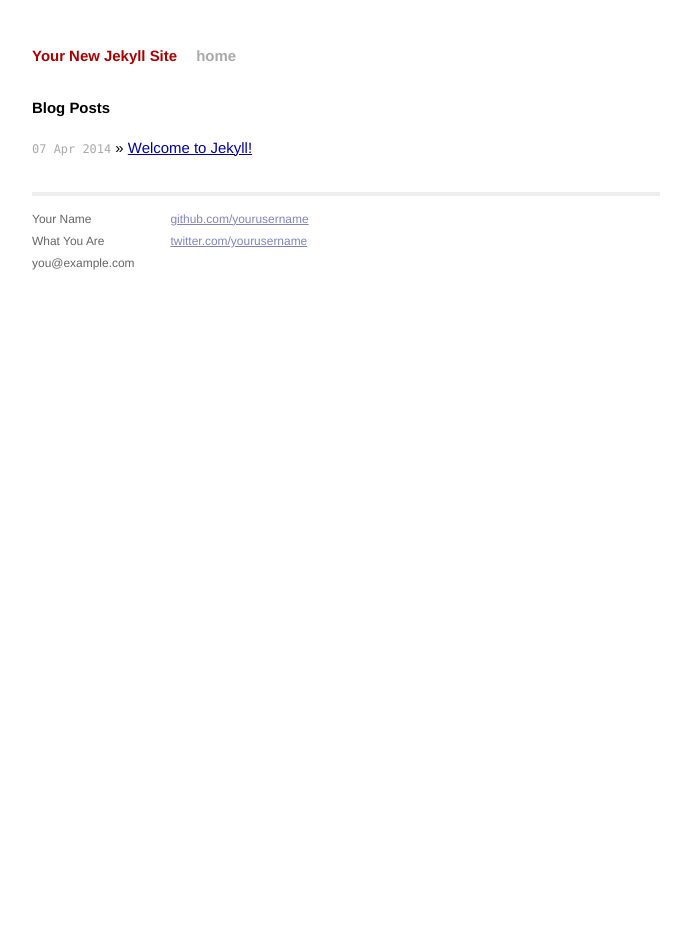
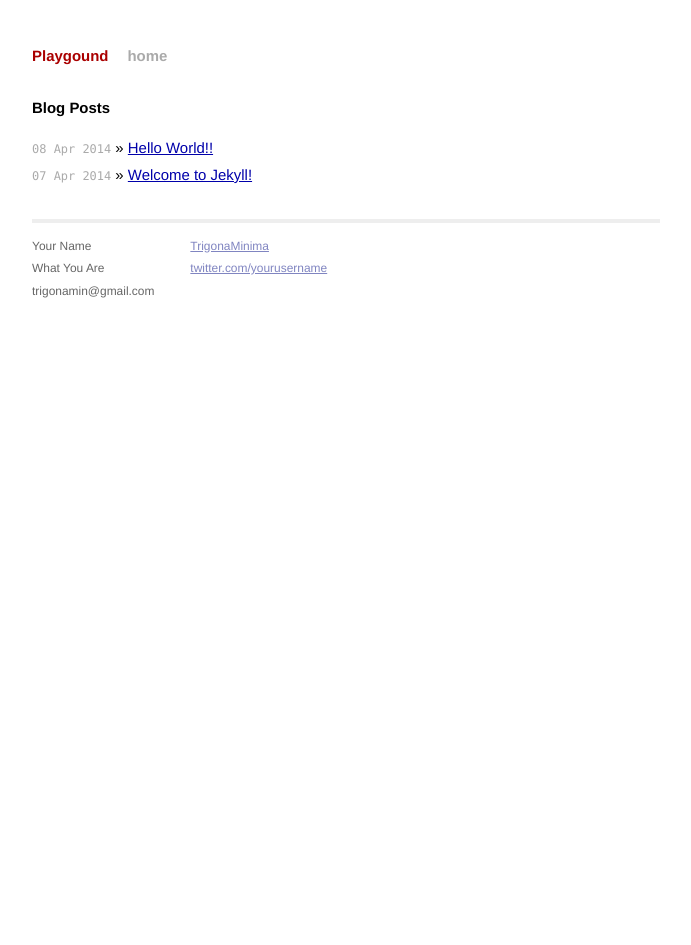
Before and after one commit to TrigonaMinima/TrigonaMinima.github.io, a Jekyll site: the page built from index.html, in a window 1280 px wide. Shown: the whole page, without its empty margins (294-985 px from the left). Built offline with Jekyll 4.4.1, drawn with Linux system fonts in a browser that asks for light colours; Markdown is read by kramdown in place of the engine named in the settings.

Commit message:
Hello World

```diff
--- a/_config.yml
+++ b/_config.yml
@@ -1,3 +1,3 @@
-name: Your New Jekyll Site
+name: Playgound
 markdown: redcarpet
 pygments: true
--- /dev/null
+++ b/_drafts/2. Open Teminal here.txt
@@ -0,0 +1 @@
+// To make a shortcut for "open terminal here" in the right click menu
--- /dev/null
+++ b/_drafts/3. Create shortcut.txt
@@ -0,0 +1 @@
+// Create shortcut for "create text document/create document"
--- a/_layouts/default.html
+++ b/_layouts/default.html
@@ -28,12 +28,12 @@
               <p>
                 Your Name<br />
                 What You Are<br />
-                you@example.com
+                trigonamin@gmail.com
               </p>
             </div>
             <div class="contact">
               <p>
-                <a href="https://github.com/yourusername">github.com/yourusername</a><br />
+                <a href="https://github.com/TrigonaMinima">TrigonaMinima</a><br />
                 <a href="https://twitter.com/yourusername">twitter.com/yourusername</a><br />
               </p>
             </div>
--- /dev/null
+++ b/about/index.html
@@ -0,0 +1,4 @@
+---
+layout: default
+title: about
+---
--- /dev/null
+++ b/contact/index.html
@@ -0,0 +1,4 @@
+---
+layout: default
+title: contact
+---
--- a/index.html
+++ b/index.html
@@ -1,6 +1,6 @@
 ---
 layout: default
-title: Your New Jekyll Site
+title: Playground
 ---
 
 <div id="home">
```
Also changed, not shown: _posts/2014-04-08-Hello-World.md (added, +15 -0 lines), README.md, 1 other file.
